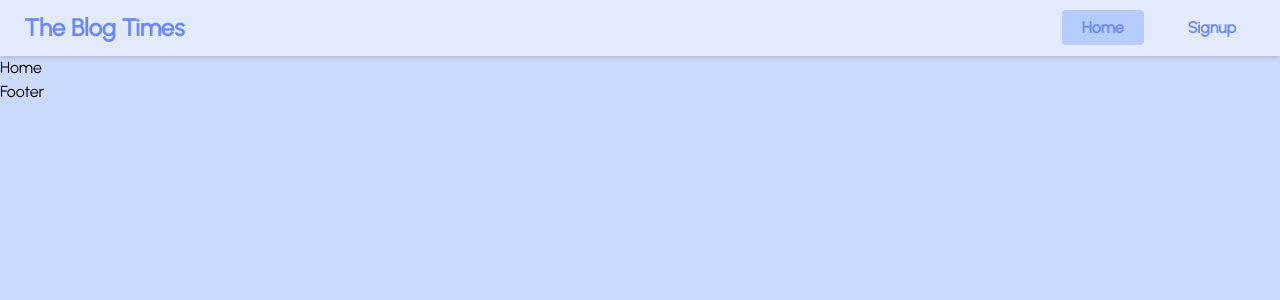
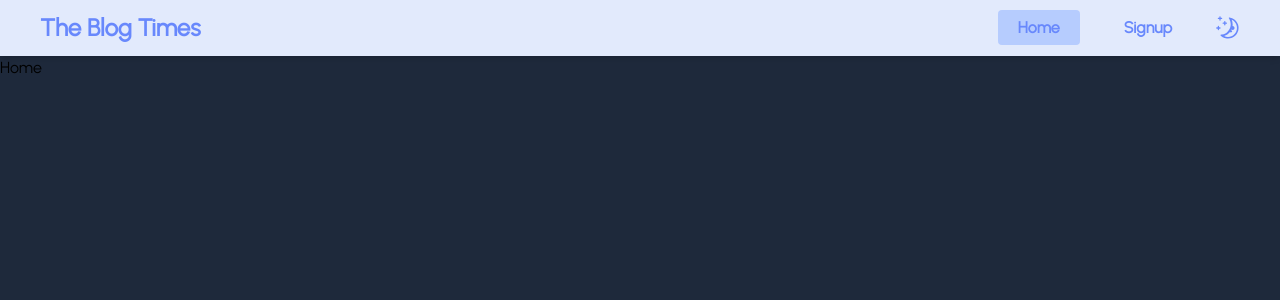
Before and after one commit to mdtabrezhossain/the-blog-times-frontend, a React (Vite) app: page / in a window 1280 px wide. Shown: the top 300 px of the page. Built offline with nearby package versions, Linux system fonts and the light colour scheme.

Commit message:
added dark mode to navbar

```diff
--- a/package.json
+++ b/package.json
@@ -10,9 +10,12 @@
     "preview": "vite preview"
   },
   "dependencies": {
+    "@radix-ui/react-icons": "^1.3.2",
+    "@reduxjs/toolkit": "^2.8.2",
     "@tailwindcss/vite": "^4.1.10",
     "react": "^19.0.0",
     "react-dom": "^19.0.0",
+    "react-redux": "^9.2.0",
     "react-router-dom": "^7.6.2",
     "react-spinners": "^0.17.0",
     "tailwindcss": "^4.1.10"
--- a/src/App.jsx
+++ b/src/App.jsx
@@ -1,14 +1,11 @@
 import { Outlet } from 'react-router-dom';
-import Header from './components/Header.jsx';
-import Footer from './components/Footer.jsx';
-import "./App.css";
+import Header from './components/Header/Header.jsx';
 
 export default function App() {
   return (
     <>
       <Header />
       <Outlet />
-      <Footer />
     </>
   )
 }
--- a/src/components/Footer.jsx
+++ /dev/null
@@ -1,7 +0,0 @@
-import React from 'react'
-
-export default function Footer() {
-    return (
-        <div>Footer</div>
-    )
-}
--- a/src/components/Header.jsx
+++ /dev/null
@@ -1,35 +0,0 @@
-import React from 'react';
-import { NavLink } from 'react-router-dom';
-
-export default function Navbar() {
-    const routes = ["/", "/signup"];
-    const pages = ["Home", "Signup"];
-
-    function checkIsActive(isActive) {
-        return isActive ? "bg-[var(--water-500)]" : "";
-    }
-
-    return (
-        <header className="bg-[var(--water-100)] shadow-md">
-            <nav className=" flex justify-between items-center h-14 px-6">
-                <h1 className="text-[var(--water-700)] font-bold text-2xl">The Blog Times</h1>
-                <ul className="flex gap-6">
-                    {routes.map((route, i) => {
-                        return (
-                            <li key={route}>
-                                <NavLink
-                                    to={route}
-                                    className={({ isActive }) =>
-                                        `${checkIsActive(isActive)} px-5 py-2 rounded text-[var(--water-700)] font-bold transition-all duration-300 hover:bg-[var(--water-500)]`
-                                    }
-                                >
-                                    {pages[i]}
-                                </NavLink>
-                            </li>
-                        );
-                    })}
-                </ul>
-            </nav>
-        </header >
-    );
-}
--- /dev/null
+++ b/src/components/Header/Header.css
@@ -0,0 +1,19 @@
+header.dark {
+    background-color: var(--ash-400);
+}
+
+header h1.dark {
+    color: var(--ash-100);
+}
+
+header ul li a.dark {
+    color: var(--ash-100);
+}
+
+header ul li a.dark:hover {
+    background-color: var(--ash-500);
+}
+
+header div.dark {
+    color: var(--ash-100);
+}
--- /dev/null
+++ b/src/components/Header/Header.jsx
@@ -0,0 +1,58 @@
+import React from 'react';
+import { NavLink } from 'react-router-dom';
+import { useDispatch, useSelector } from 'react-redux';
+import { MoonIcon, SunIcon } from '@radix-ui/react-icons';
+import { toggleThemeAction } from '../../store/slices/ThemeSlice';
+import "./Header.css"
+
+export default function Navbar() {
+    const routes = ["/", "/signup"];
+    const pages = ["Home", "Signup"];
+    const theme = useSelector(state => state.themeReducer.theme);
+    const dispatch = useDispatch();
+
+    function handleThemeIconClick() {
+        dispatch(toggleThemeAction());
+    }
+
+    function checkIsActive(isActive) {
+        if (isActive && theme === "light") {
+            return "bg-[var(--water-500)]";
+        }
+        if (isActive && theme === "dark") {
+            return "bg-[var(--ash-500)]";
+        }
+    }
+
+    return (
+        <header className={`bg-[var(--water-100)] shadow-md transiton-all duration-300 ${theme}`} >
+            <nav className="flex justify-between items-center h-14 px-10">
+                <h1 className={`text-[var(--water-700)] font-bold text-2xl ${theme}`}>The Blog Times</h1>
+                <ul className="flex gap-6">
+                    {
+                        routes.map((route, i) => {
+                            return (
+                                <li key={route}>
+                                    <NavLink
+                                        to={route}
+                                        className={({ isActive }) =>
+                                            `${checkIsActive(isActive)} px-5 py-2 rounded text-[var(--water-700)] font-bold transition-all duration-200 hover:bg-[var(--water-500)] ${theme}`
+                                        }
+                                    >
+                                        {pages[i]}
+                                    </NavLink>
+                                </li>
+                            );
+                        })}
+                    <div onClick={handleThemeIconClick} className={`text-[var(--water-700)] cursor-pointer transition-all duration-200 hover:scale-[1.3] ${theme}`}>
+                        {
+                            theme === "light" ?
+                                <MoonIcon className="h-full w-6" /> :
+                                <SunIcon className="h-full w-6" />
+                        }
+                    </div>
+                </ul>
+            </nav>
+        </ header >
+    );
+}
--- a/src/App.css
+++ b/src/index.css
@@ -6,7 +6,6 @@
 }
 
 :root {
-    --water-50: #EDF2FB;
     --water-100: #E2EAFC;
     --water-200: #D7E3FC;
     --water-300: #CCDBFD;
@@ -14,9 +13,19 @@
     --water-500: #B6CCFE;
     --water-600: #ABC4FF;
     --water-700: #6888fc;
+
+    --ash-100: #E2E8F0;
+    --ash-200: #CBD5E1;
+    --ash-300: #94A3B8;
+    --ash-400: #64748B;
+    --ash-500: #475569;
+    --ash-600: #334155;
+    --ash-700: #1E293B;
+    --ash-800: #0F172A;
 }
 
 body {
     font-family: Urbanist;
-    background-color: var(--water-300);
+    background-color: var(--water-600);
+    background-color: var(--ash-700);
 }
--- a/src/main.jsx
+++ b/src/main.jsx
@@ -4,10 +4,15 @@ import {
 } from 'react';
 import { createRoot } from 'react-dom/client';
 import { RouterProvider } from 'react-router-dom';
+import { Provider } from 'react-redux';
 import router from './routes';
+import { store } from './store';
+import "./index.css";
 
 createRoot(document.getElementById('root')).render(
-  <Suspense fallback={<div>Loading...</div>}>
-    <RouterProvider router={router} />
-  </Suspense>
+  <Provider store={store}>
+    < Suspense fallback={< div > Loading...</div >}>
+      <RouterProvider router={router} />
+    </Suspense >
+  </Provider>
 )
--- /dev/null
+++ b/src/store/index.js
@@ -0,0 +1,8 @@
+import { configureStore } from "@reduxjs/toolkit";
+import { themeReducer } from "./slices/ThemeSlice";
+
+export const store = configureStore({
+    reducer: {
+        themeReducer: themeReducer
+    }
+});
--- /dev/null
+++ b/src/store/slices/ThemeSlice.js
@@ -0,0 +1,18 @@
+import { createSlice } from "@reduxjs/toolkit";
+
+export const themeSlice = createSlice({
+    name: "theme-slice",
+    initialState: {
+        theme: "light"
+    },
+    reducers: {
+        toggleThemeAction: toggleTheme
+    }
+});
+
+function toggleTheme(state) {
+    state.theme = state.theme === "light" ? "dark" : "light";
+}
+
+export const { toggleThemeAction } = themeSlice.actions;
+export const themeReducer = themeSlice.reducer;
```
Also changed, not shown: 1 other file (tests, documents, lock files or other folders).
